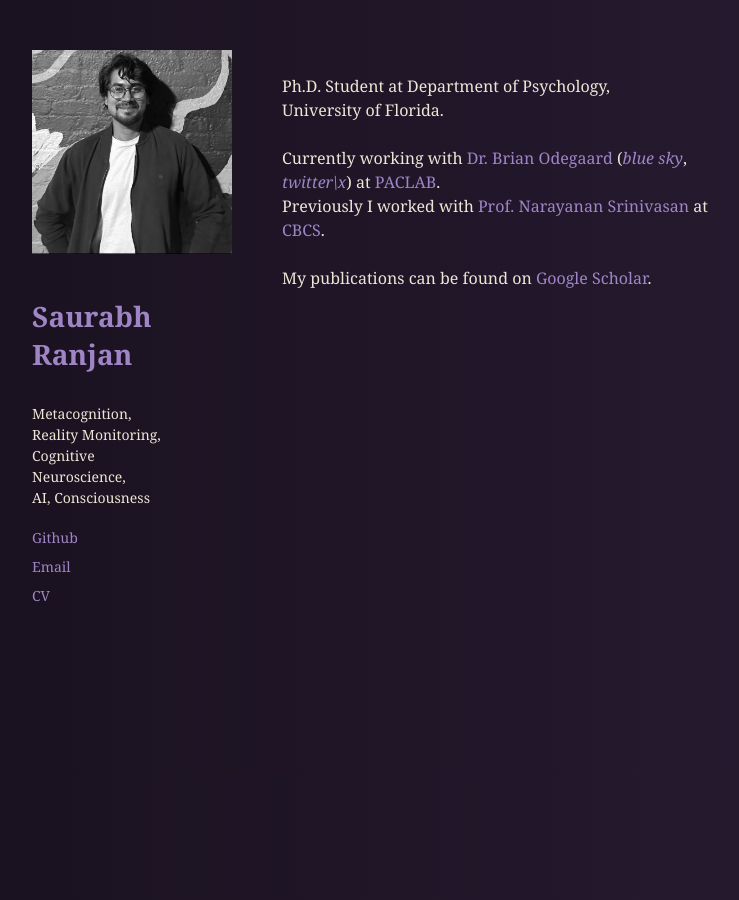
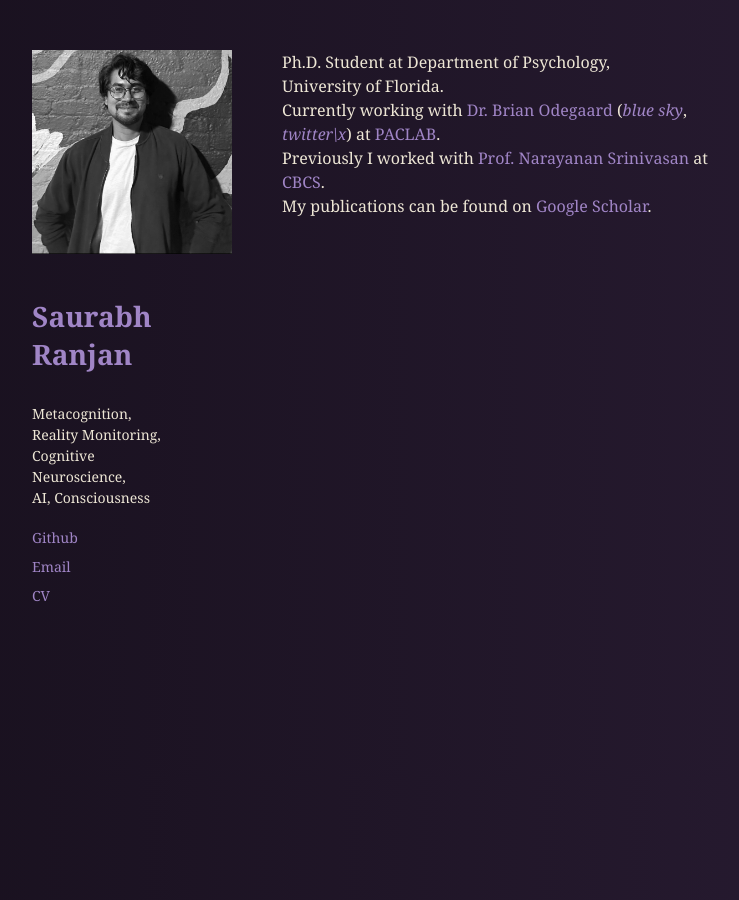
Before and after one commit to saurabhr/saurabhr.github.io, a Jekyll site: the page built from index.html, in a window 1280 px wide. Shown: the whole page, without its empty margins (68-807 px from the left). Built offline with Jekyll 4.4.1, drawn with Linux system fonts in a browser that asks for light colours.

```diff
--- a/index.html
+++ b/index.html
@@ -38,10 +38,10 @@ title: Home
 
 <section class="content">
   <p>
-    <br> Ph.D. Student at Department of Psychology, <br> University of Florida.
-    <br><br> Currently working with <a href="https://people.clas.ufl.edu/bodegaard/" target=_blank>Dr. Brian Odegaard</a> (<a href="https://bsky.app/profile/brianodegaard.bsky.social" target=_blank><i>blue sky</i></a>, <a href="https://twitter.com/BrianOdegaard2" target=_blank><i>twitter\x</i></a>) at <a href="https://paclab.psych.ufl.edu/" target=_blank>PACLAB</a>.
+    Ph.D. Student at Department of Psychology, <br> University of Florida.
+    <br> Currently working with <a href="https://people.clas.ufl.edu/bodegaard/" target=_blank>Dr. Brian Odegaard</a> (<a href="https://bsky.app/profile/brianodegaard.bsky.social" target=_blank><i>blue sky</i></a>, <a href="https://twitter.com/BrianOdegaard2" target=_blank><i>twitter\x</i></a>) at <a href="https://paclab.psych.ufl.edu/" target=_blank>PACLAB</a>.
     <br> Previously I worked with <a href="https://sites.google.com/site/ammuns68/" target=_blank>Prof. Narayanan Srinivasan</a> at <a href="https://cbcs.ac.in/" target=_blank>CBCS</a>.
-    <br><br> My publications can be found on <a href="https://scholar.google.com/citations?user=bzE80XYAAAAJ&hl=en" target=_blank>Google Scholar</a>.
+    <br> My publications can be found on <a href="https://scholar.google.com/citations?user=bzE80XYAAAAJ&hl=en" target=_blank>Google Scholar</a>.
   </p>
 <!--
   <p>
```
